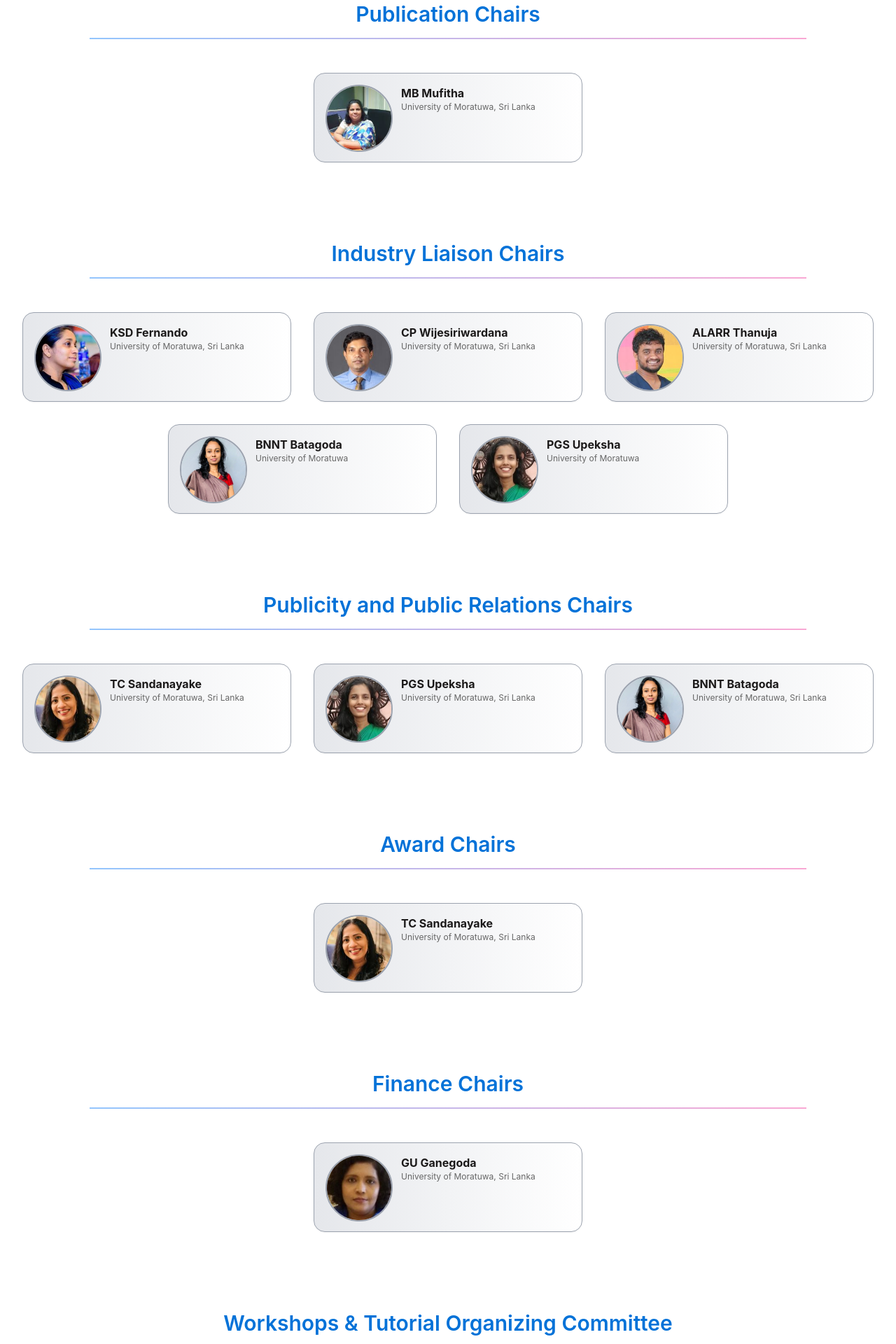
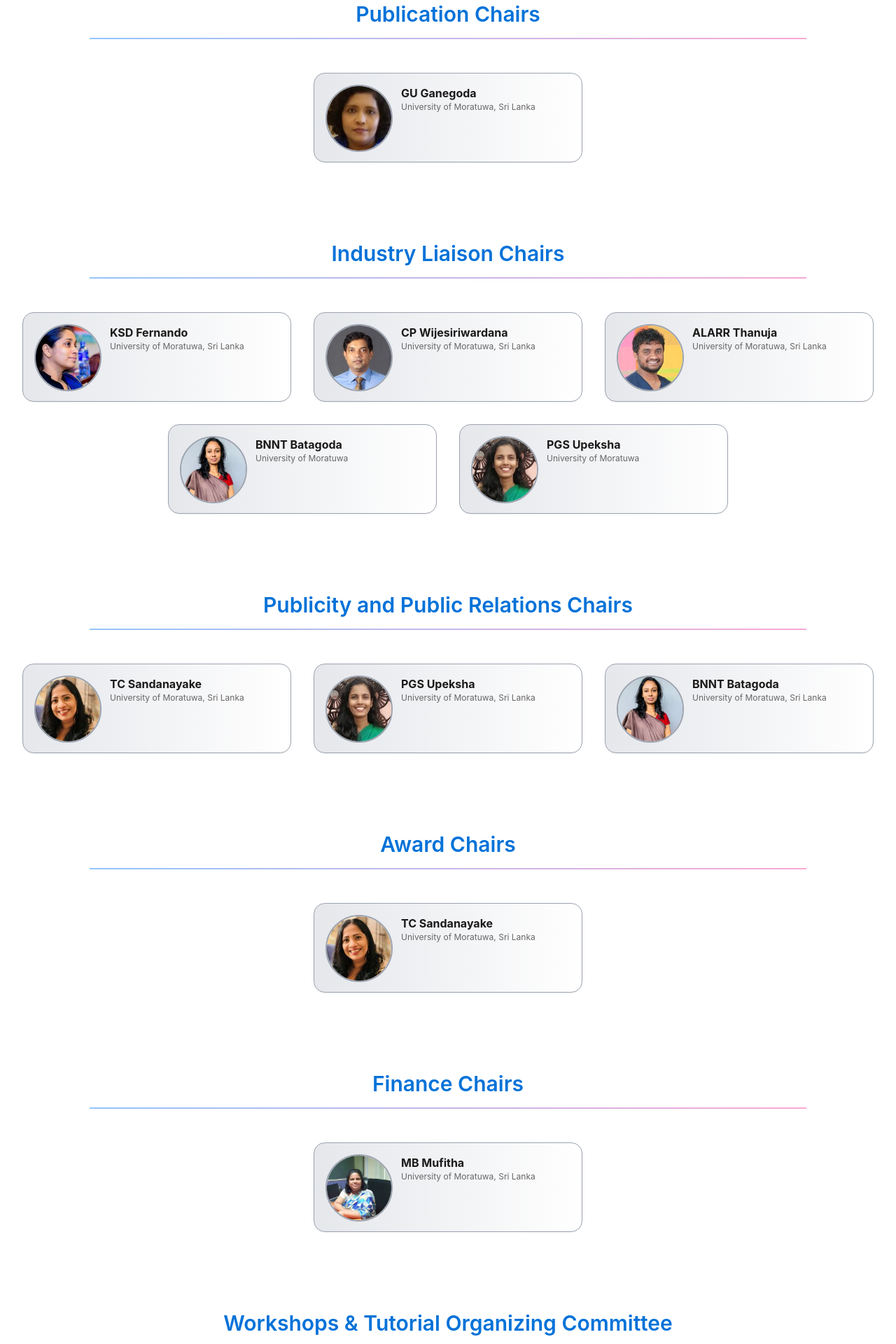
Before and after one commit to lakminagamage/ICITR_24_OW, a Next.js app: page /committee in a window 1280 px wide. Shown: the part 3380-5300 px from the top of the page at 70% size. Built offline with nearby package versions, Linux system fonts and the light colour scheme.

Commit message:
fix: changed publication and finance chairs

```diff
--- a/src/pages/committee.jsx
+++ b/src/pages/committee.jsx
@@ -377,7 +377,7 @@ export default function Committee() {
         />
 
         <CommitteeGrid
-          people={financeChairs}
+          people={publicationChairs}
           title={"Publication Chairs"}
         />
 
@@ -399,7 +399,7 @@ export default function Committee() {
 
 
         <CommitteeGrid
-          people={publicationChairs}
+          people={financeChairs}
           title={"Finance Chairs"}
         />
 
```
